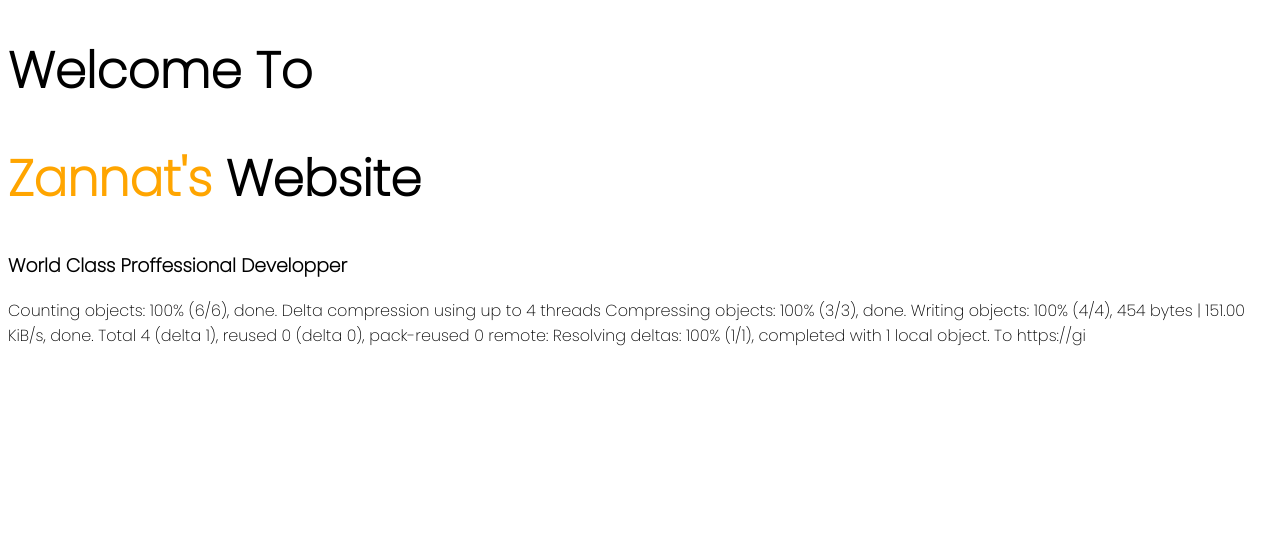
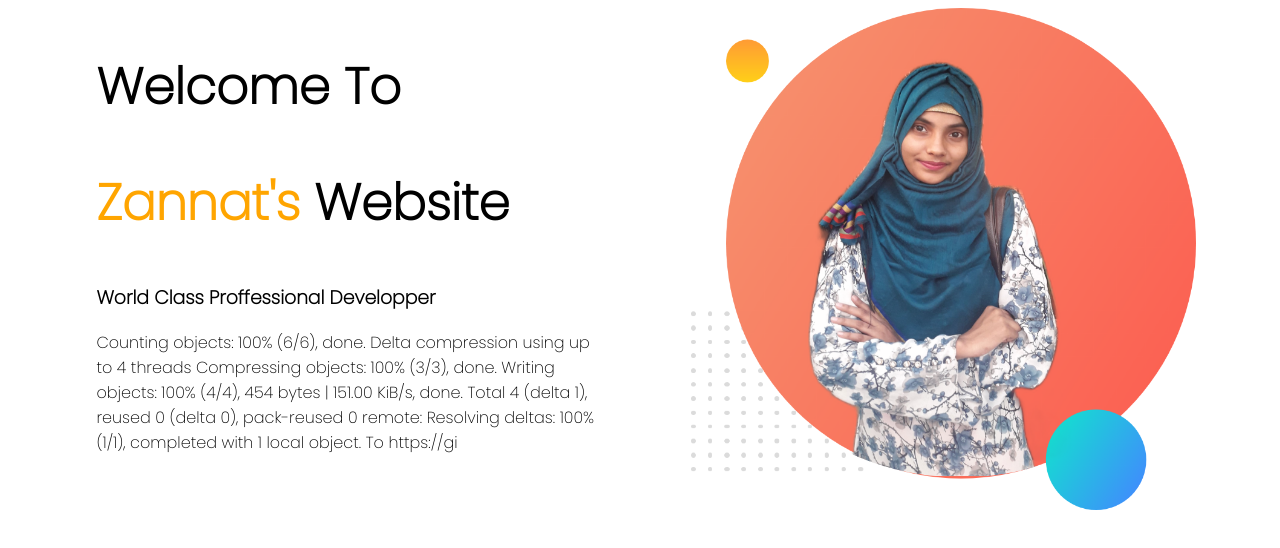
Before and after one commit to zannatdalia/zannat-portfolio, a plain HTML site: page index.html in a window 1280 px wide. Drawn offline with Linux system fonts and the light colour scheme.

Commit message:
paragraph and image added to top section

```diff
--- a/index.html
+++ b/index.html
@@ -9,6 +9,9 @@
     <link rel="stylesheet" href="style.css">
 </head>
 <body>
+    <section>
+
+        <div class="halfwidth">
             <h1>Welcome To </h1>
             <h1> <span class="name_highlight">Zannat's</span> Website</h1>
             <h3>World Class Proffessional Developper </h3>
@@ -18,6 +21,13 @@
                 Writing objects: 100% (4/4), 454 bytes | 151.00 KiB/s, done.
                 Total 4 (delta 1), reused 0 (delta 0), pack-reused 0
                 remote: Resolving deltas: 100% (1/1), completed with 1 local object.
-        To https://gi</p>
+                To https://gi
+            </p>
+        </div>
+        <div class="halfwidth">
+            <img src="image/profile1.png" alt="">
+        </div>
+    </section>
+
 </body>
 </html>
--- a/style.css
+++ b/style.css
@@ -8,3 +8,12 @@ h1{
 .name_highlight{
 color: orange;
 }
+.halfwidth{
+    width: 40%;
+    float: left;
+    margin-left: 5%;
+    padding-left: 2%;
+}
+.halfwidth img{
+    width: 100%;
+}
```
Also changed, not shown: image/profile1.png (added), image/profile2.png (added), 1 other file. Lines whose indentation alone changed are shown as unchanged.
